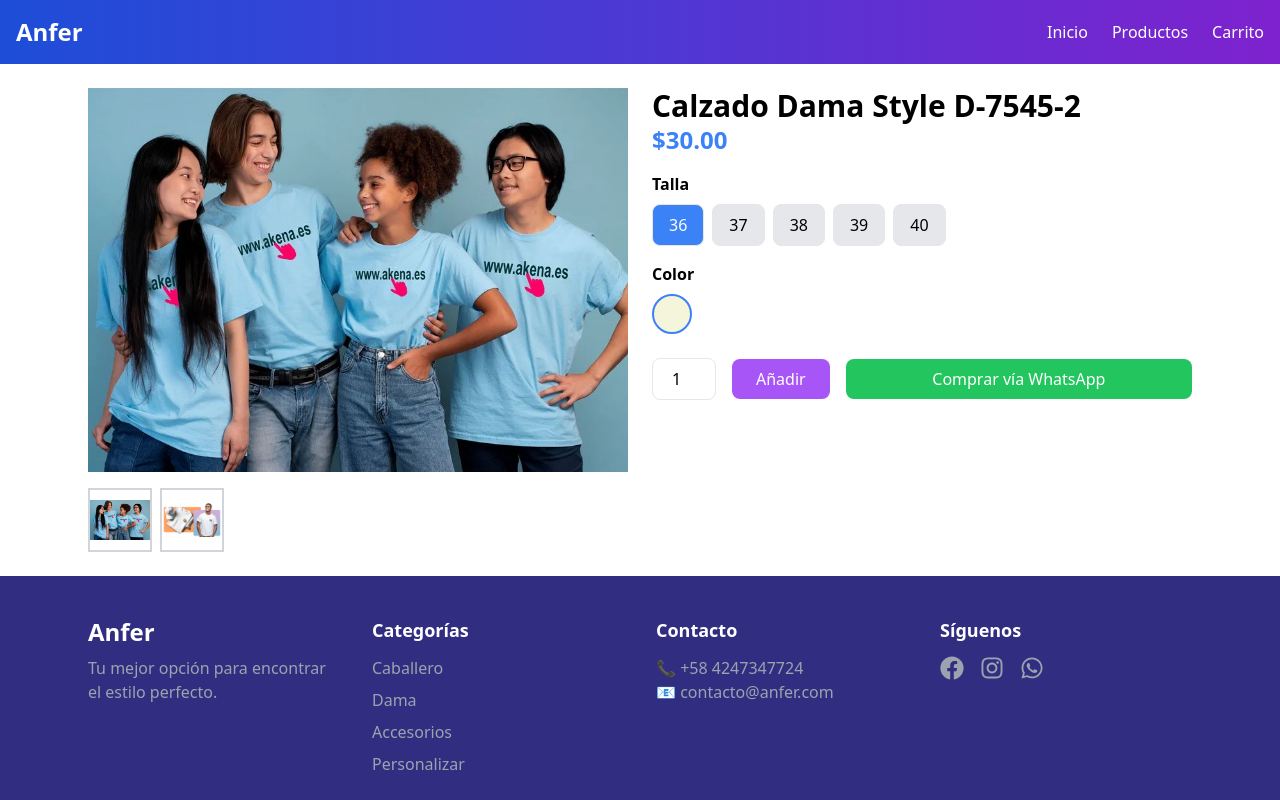
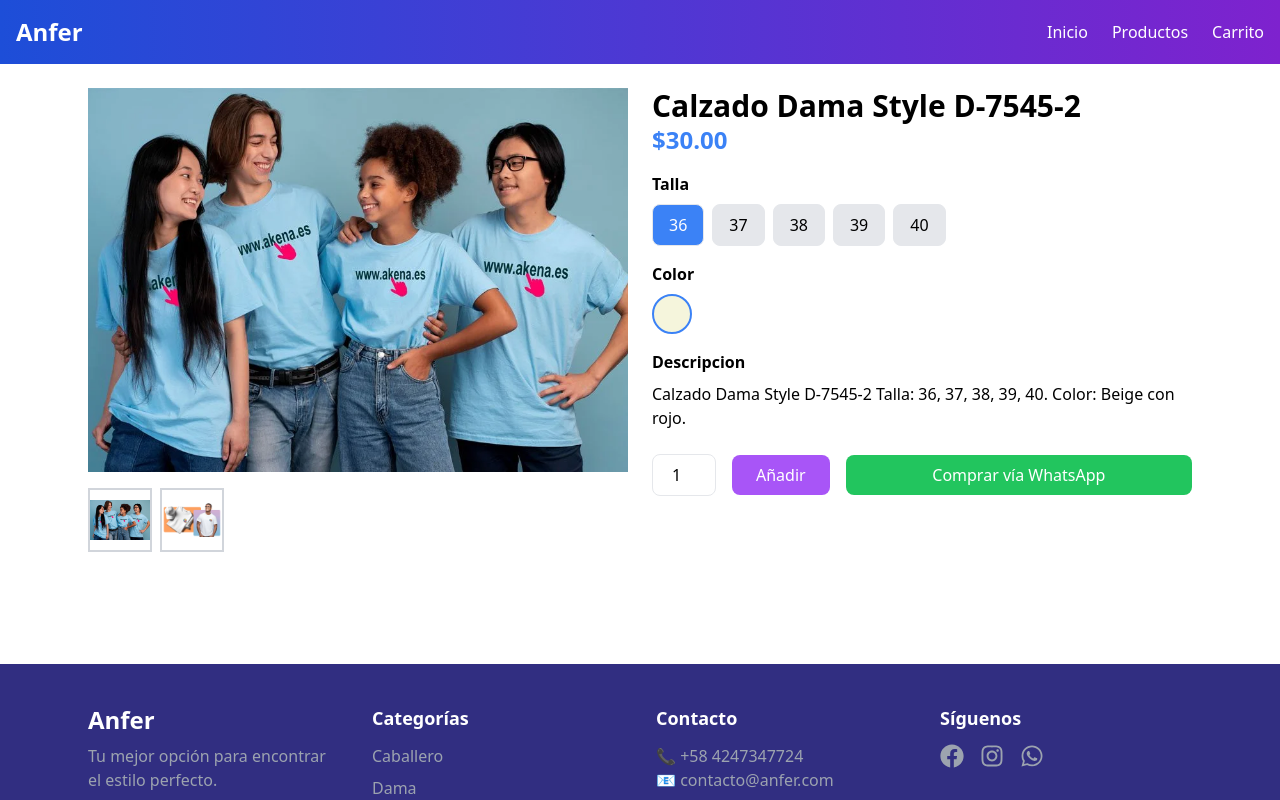
Before and after one commit to Ysaidd/proyectoAnfer, a React (Vite) app in the folder frontend/: page /product/1 in a window 1280 px wide. Shown: the top 800 px of the page. Built offline with nearby package versions, Linux system fonts and the light colour scheme.

Commit message:
Pagina para el usuario terminada (al parecer)

```diff
--- a/frontend/src/components/Navbar.jsx
+++ b/frontend/src/components/Navbar.jsx
@@ -4,7 +4,9 @@ const Navbar = () => {
   return (
     <nav className="bg-gradient-to-r from-blue-700 to-purple-700 p-4 text-white">
       <div className="container mx-auto flex justify-between items-center">
+        <Link to={"/"}>
         <h1 className="text-2xl font-bold">Anfer</h1>
+        </Link>
         <ul className="flex space-x-6">
           <li><Link to="/" className="hover:underline">Inicio</Link></li>
           <li><Link to="/products" className="hover:underline">Productos</Link></li>
--- a/frontend/src/components/ProductPageComponent.jsx
+++ b/frontend/src/components/ProductPageComponent.jsx
@@ -52,7 +52,7 @@ const ProductPageComponent = () => {
   };
 
   return (
-    <div className="max-w-6xl mx-auto p-6 grid grid-cols-1 md:grid-cols-2 gap-6">
+    <div className="max-w-6xl mx-auto p-6 grid grid-cols-1 md:grid-cols-2 gap-6 h-[75vh]">
       <div>
         <img src={currentImage} alt={product.name} className="w-full h-96 object-cover mx-auto" />
         <div className="flex gap-2 mt-4">
@@ -85,6 +85,13 @@ const ProductPageComponent = () => {
           </div>
         </div>
 
+        <div className="mt-4">
+          <span className="font-semibold">Descripcion</span>
+          <div className="flex gap-2 mt-2">
+            <p>{product.description}</p>
+          </div>
+        </div>
+
         <div className="flex items-center gap-4 mt-6">
           <input type="number" min="1" value={quantity} onChange={(e) => setQuantity(parseInt(e.target.value))} className="w-16 p-2 border rounded-lg text-center" />
           <button onClick={handleAddToCart} className="px-6 py-2 bg-purple-500 text-white rounded-lg hover:bg-purple-600">Añadir</button>
```
